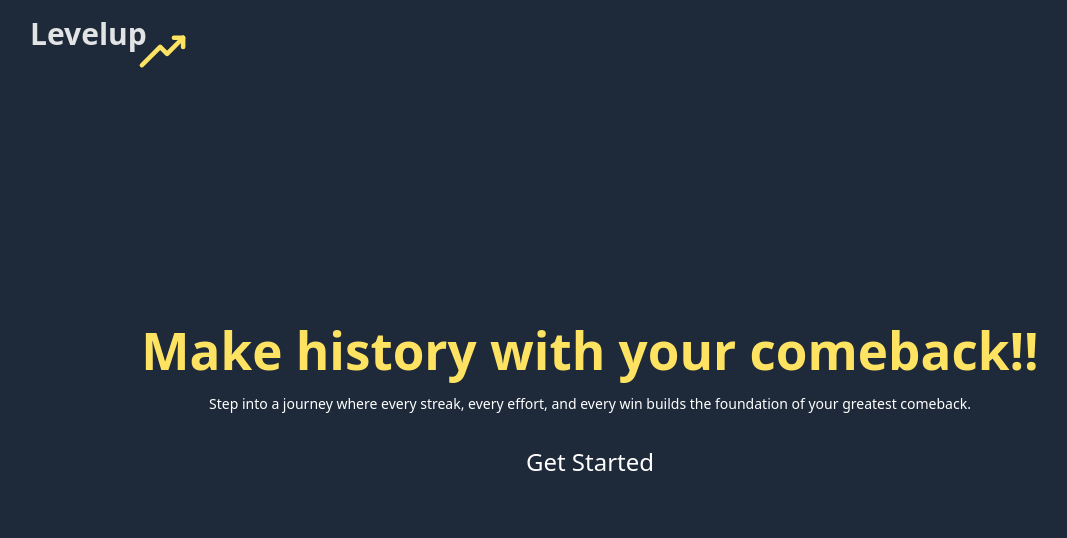
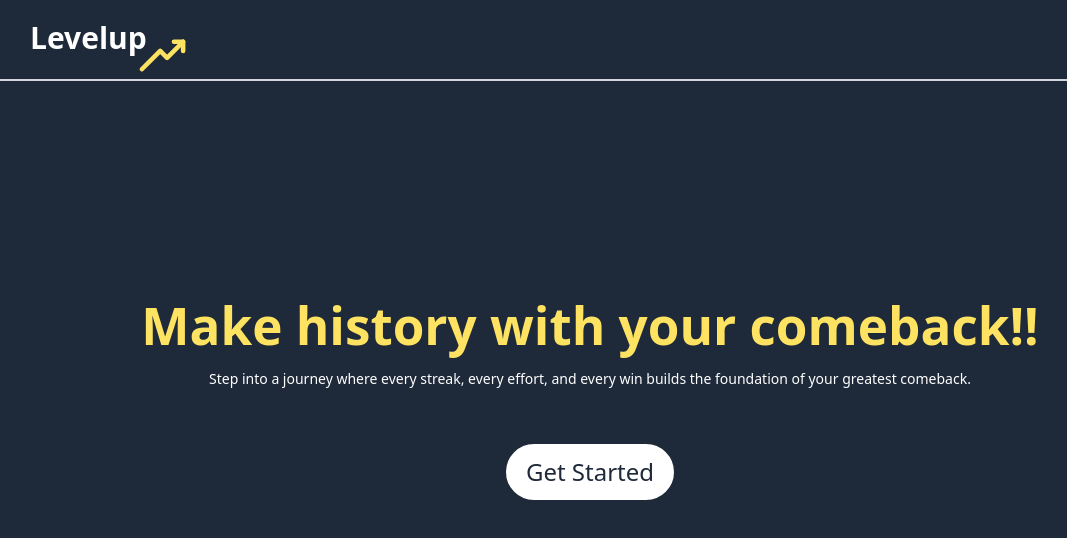
Before and after one commit to sohan-29/levelup, a React app in the folder frontend/: page / in a window 1280 px wide. Shown: the top 538 px of the page, without its empty margins (50-1117 px from the left). Built offline with nearby package versions, Linux system fonts and the light colour scheme; the HTML template or start-up script is replaced by a standard one.

Commit message:
styled landing page

```diff
--- a/frontend/src/App.jsx
+++ b/frontend/src/App.jsx
@@ -1,6 +1,5 @@
 import './App.css'
 import { BrowserRouter, Routes, Route } from 'react-router-dom'
-import Dashboard from './pages/landingPage'
 import LandingPage from './pages/landingPage'
 
 function App() {
--- a/frontend/src/pages/landingPage.jsx
+++ b/frontend/src/pages/landingPage.jsx
@@ -1,19 +1,21 @@
+import { useNavigate } from 'react-router-dom';
 import logo from '../assets/up.svg';
 const LandingPage = () => {
+    const navigate = useNavigate();
     return (
-        <>
-            <header className="fixed top-0 px-20 py-4 w-full">
+        <div className='relative bg-gray-800 text-white'>
+            <header className="absolute top-0 px-20 pb-1 pt-5 w-full border-b-2 border-gray-300">
                 <div className='flex'>
-                    <span className='text-3xl font-extrabold'>Levelup</span>
+                    <span className='text-3xl font-extrabold cursor-pointer' onClick={()=>navigate("/")}>Levelup</span>
                     <img src={logo} width="55px" className='relative top-2 right-3' />
                 </div>
             </header>
-            <div className='flex flex-col items-center justify-center min-h-screen min-w-screen bg-gray-800 text-white'>
+            <div className='flex flex-col items-center justify-center min-h-screen min-w-screen'>
                 <h1 className='text-[#fee362] text-5xl font-bold mb-4'>Make history with your comeback!!</h1>
                 <p className='text-sm mb-8'> Step into a journey where every streak, every effort, and every win builds the foundation of your greatest comeback.</p>
-                <button className='text-2xl font-medium'>Get Started</button>
+                <button className='mt-5 text-2xl font-medium p-3 bg-white text-gray-800 rounded-4xl px-5 hover:border-amber-200 border-3 hover:text-gray-800'>Get Started</button>
             </div>
-        </>
+        </div>
     );
 }
 
```
